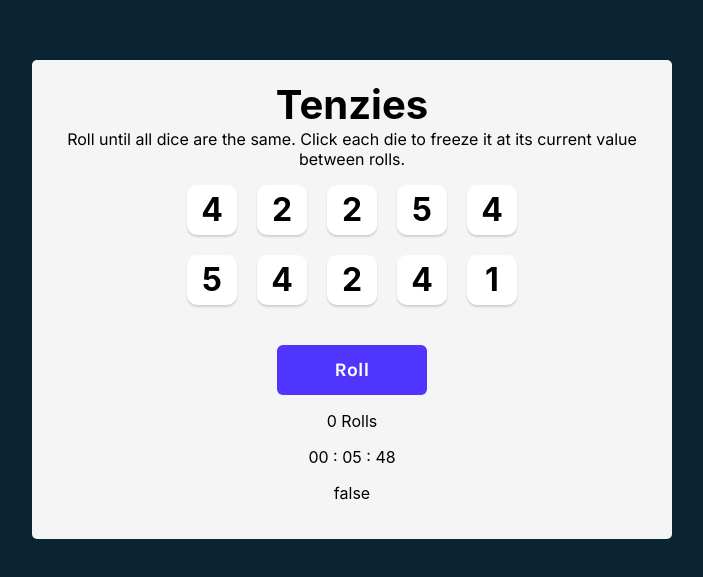
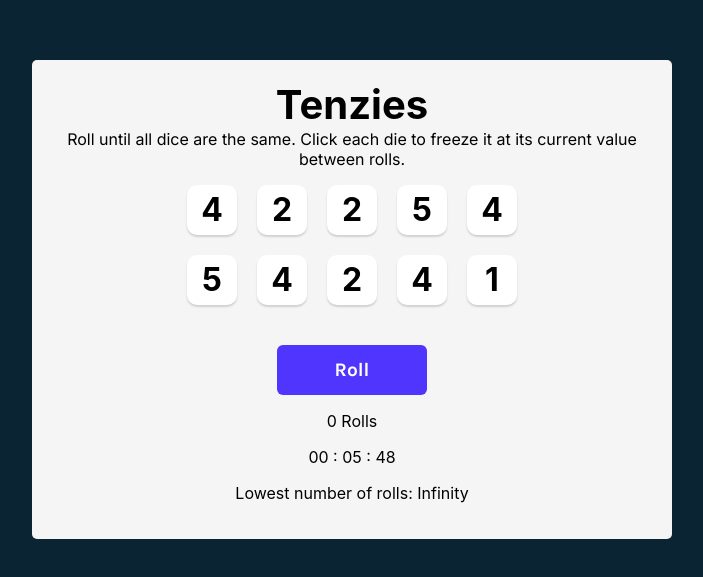
Before and after one commit to savnnaka/react-tenzies, a React (Create React App) app: page / in a window 1280 px wide. Shown: the part 101-678 px from the top of the page, without its empty margins (288-991 px from the left). Built offline with nearby package versions, Linux system fonts and the light colour scheme.

Commit message:
added lowest roll

```diff
--- a/src/App.js
+++ b/src/App.js
@@ -48,6 +48,10 @@ function App() {
       setRolls(0)
       setTenzies(false)
       setDice(allNewDice())
+      // compare rolls
+      if(rolls < lowestRolls){
+        setLowestRolls(rolls)
+      }
     } else {
       setDice(prevDice => prevDice.map(die => {
         return die.isHeld ? die : generateNewDie()
@@ -73,6 +77,15 @@ function App() {
     }, [dice]
   )
 
+  // highscore
+  const [lowestRolls, setLowestRolls] = React.useState(
+    // lazy state initialization
+    () => localStorage.getItem("lowestRolls") || Infinity
+  )
+  React.useEffect(() => {
+    localStorage.setItem("lowestRolls", lowestRolls)
+  }, [lowestRolls])
+
   return (
     <div className="App">
       <main>
@@ -88,7 +101,7 @@ function App() {
           <p>{rolls} Rolls</p>
         </div>
         <Stopwatch start={!tenzies} />
-        <p>{tenzies ? "true" : "false"}</p>
+        <p>Lowest number of rolls: {lowestRolls}</p>
       </main>
     </div>
   );
```
